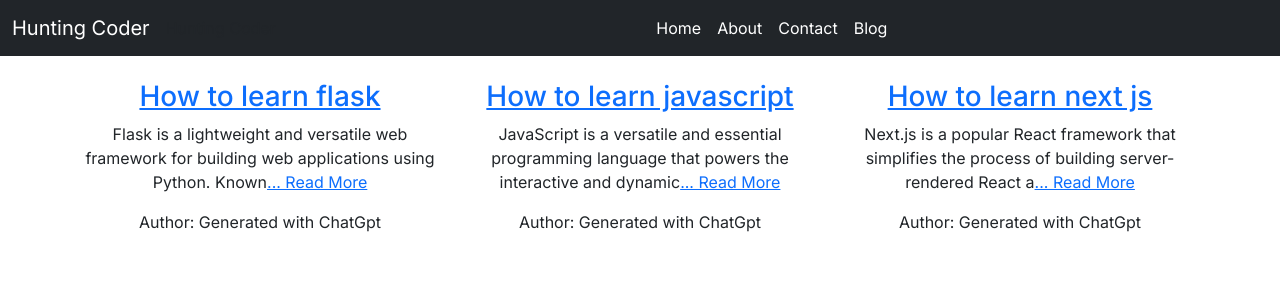
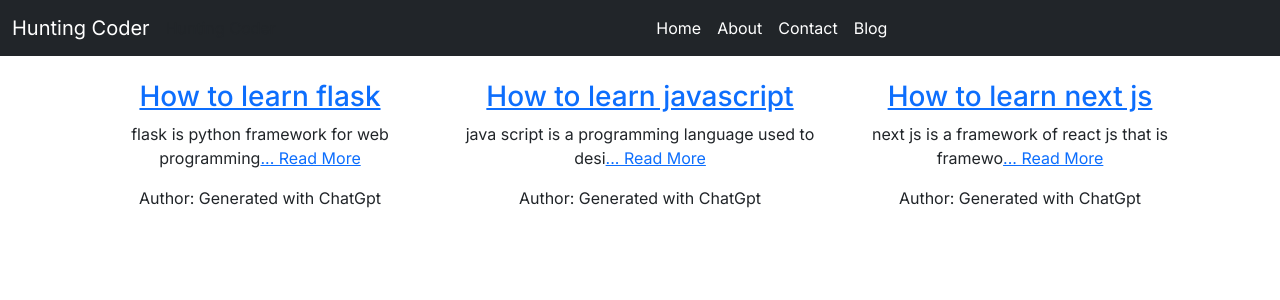
Before and after one commit to Salman-Irfan/nextJsTutorialProjectHuntingCoder, a Next.js app: page /blog in a window 1280 px wide. Shown: the top 300 px of the page. Built offline with nearby package versions, Linux system fonts and the light colour scheme.

Commit message:
dengerously set inner html

```diff
--- a/blogdata/how-to-learn-flask.json
+++ b/blogdata/how-to-learn-flask.json
@@ -1,6 +1,7 @@
 {
     "title": "How to learn flask",
-    "content": "Flask is a lightweight and versatile web framework for building web applications using Python. Known for its simplicity and flexibility, Flask is an excellent choice for beginners and experienced developers alike. Whether you're new to programming or coming from another language, here's a step-by-step guide to help you learn Flask and kick-start your Python web development journey.",
+    "content": "<!-- This is a comment in the source --><h3>Welcome to the free online <span style=\"background-color: #914c53; color: #ffffff; padding: 0 3px;\">HTML Code Editor<\/span><\/h3><p><strong>Compose the content in the source editor on the left and see the preview changing instantly on the right as you're typing.<\/strong><\/p><p>Use the bar above the editor to create new HTML elements. Explore the cleaning features, the tag wizard and many other integrated fratures that make web code composing really easy <img src=\"https:\/\/htmlcodeeditor.com\/images\/smiley.png\" alt=\"smiley\" \/><\/p>",
+    "metaDesc": "flask is python framework for web programming",
     "author": "Generated with ChatGpt",
     "slug": "how-to-learn-flask"
 }
--- a/blogdata/how-to-learn-javascript.json
+++ b/blogdata/how-to-learn-javascript.json
@@ -1,6 +1,7 @@
 {
     "title": "How to learn javascript",
     "content": "JavaScript is a versatile and essential programming language that powers the interactive and dynamic aspects of web development. Whether you're a complete beginner or have some programming experience, learning JavaScript opens the door to building interactive websites, web applications, and even server-side development. Here's a step-by-step guide to help you embark on your journey to mastering JavaScript.",
+    "metaDesc": "java script is a programming language used to design logic fpr the web",
     "author": "Generated with ChatGpt",
     "slug": "how-to-learn-javascript"
 }
--- a/blogdata/how-to-learn-next-js.json
+++ b/blogdata/how-to-learn-next-js.json
@@ -1,6 +1,7 @@
 {
     "title": "How to learn next js",
     "content": "Next.js is a popular React framework that simplifies the process of building server-rendered React applications. Known for its performance, scalability, and ease of use, Next.js is an excellent choice for developing modern web applications. Whether you're a React beginner or an experienced developer, here's a step-by-step guide to help you learn Next.js and harness its capabilities.",
+    "metaDesc": "next js is a framework of react js that is framework of java script used to develop seo friendly React applications",
     "author": "Generated with ChatGpt",
     "slug": "how-to-learn-next-js"
 }
--- a/src/app/blog/page.js
+++ b/src/app/blog/page.js
@@ -4,6 +4,9 @@ import Link from "next/link";
 
 const BlogsFrontEnd = async () => {
 	const blogs = await fetchBlogs();
+	function createMarkup() {
+		return { __html: "First &middot; Second" };
+	}
 	return (
 		<div className="container">
 			<div className="row">
@@ -16,7 +19,7 @@ const BlogsFrontEnd = async () => {
 								<h3>{blogitem.title}</h3>
 							</Link>
 							<p>
-								{blogitem.content.substr(0, 100)}
+								{blogitem.metaDesc.substr(0,50)}
 								<Link href={`/blogpost/${blogitem.slug}`}>
 									... Read More
 								</Link>
```
Also changed, not shown: src/app/blogpost/[blog]/page.js (+8 -4 lines).
